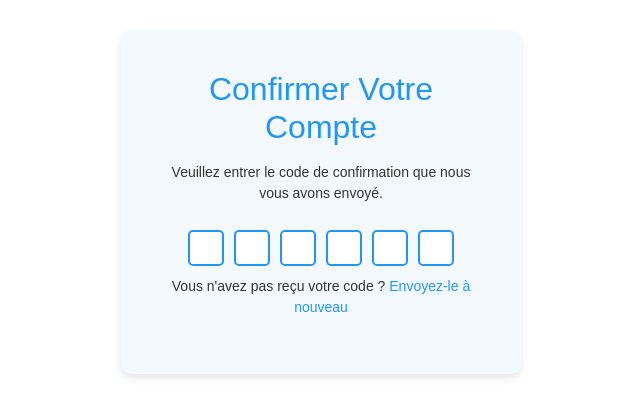
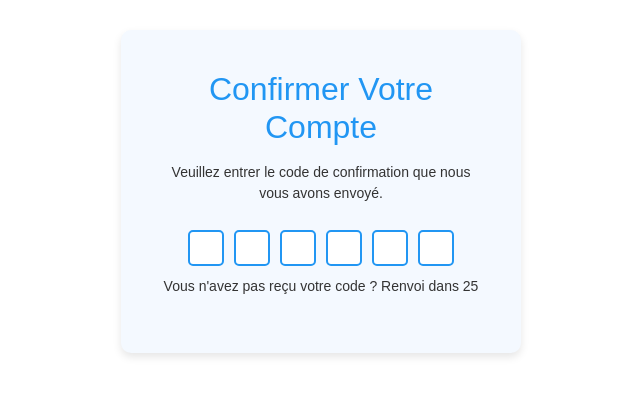
Before and after one commit to delmas007/FRONT-AVANCED-RAG-SPRING-AI, an Angular app: page /verification in a window 1280 px wide. Shown: the top 416 px of the page, without its empty margins (319-959 px from the left). Built offline with nearby package versions, Linux system fonts and the light colour scheme.

Commit message:
confirmation email

```diff
--- a/src/app/app.routes.ts
+++ b/src/app/app.routes.ts
@@ -17,5 +17,5 @@ export const routes: Routes = [
       { path : "rag" , component : RagComponent,canActivate:[AuthorizationGuard]},
     ]},
 
-  { path : "" , redirectTo : "/verification", pathMatch : "full"}
+  { path : "" , redirectTo : "/connexion", pathMatch : "full"}
 ];
--- a/src/app/verify-code/verify-code.component.css
+++ b/src/app/verify-code/verify-code.component.css
@@ -8,6 +8,9 @@
   text-align: center;
   box-shadow: 0 4px 8px rgba(0,0,0,0.1);
   font-family: Arial, sans-serif;
+  display: flex; /* Utilisation de flexbox pour centrer */
+  flex-direction: column; /* Disposition en colonne */
+  justify-content: center; /* Centrage vertical */
 }
 
 h2 {
--- a/src/app/verify-code/verify-code.component.html
+++ b/src/app/verify-code/verify-code.component.html
@@ -4,5 +4,8 @@
   <div class="code-inputs">
     <input *ngFor="let digit of digits; let i = index" type="text" [(ngModel)]="digits[i]" (ngModelChange)="onModelChange($event, i)" maxlength="1" [class.error]="isError">
   </div>
-  <p>Vous n'avez pas reçu votre code ? <a href="#" (click)="resendCode()">Envoyez-le à nouveau</a></p>
+  <p>Vous n'avez pas reçu votre code ?
+    <a href="#" (click)="resendCode()" *ngIf="!resendDisabled">Envoyez-le à nouveau</a>
+    <span *ngIf="resendDisabled">Renvoi dans {{ countdownTimer }}</span>
+  </p>
 </div>
--- a/src/app/verify-code/verify-code.component.ts
+++ b/src/app/verify-code/verify-code.component.ts
@@ -1,4 +1,4 @@
-import { Component } from '@angular/core';
+import {Component, OnInit} from '@angular/core';
 import {HttpClient} from "@angular/common/http";
 import {FormsModule} from "@angular/forms";
 import {NgClass, NgForOf, NgIf} from "@angular/common";
@@ -16,11 +16,30 @@ import {ApiService} from "../service/api.service";
   templateUrl: './verify-code.component.html',
   styleUrl: './verify-code.component.css'
 })
-export class VerifyCodeComponent {
+export class VerifyCodeComponent implements OnInit {
   digits: string[] = new Array(6).fill('');
   isError: boolean = false;
+  resendDisabled: boolean = false;
+  countdownTimer: number = 30; // Temps en secondes
 
   constructor(private apiService: ApiService, private http: HttpClient) {}
+
+  ngOnInit() {
+    // Démarre le compte à rebours dès que le composant est initialisé
+    this.startCountdown();
+  }
+
+  startCountdown() {
+    this.resendDisabled = true; // Désactive le lien de renvoi
+    const interval = setInterval(() => {
+      this.countdownTimer--;
+      if (this.countdownTimer <= 0) {
+        clearInterval(interval);
+        this.resendDisabled = false; // Active à nouveau le lien de renvoi
+        this.countdownTimer = 30; // Réinitialise le compte à rebours
+      }
+    }, 1000); // 1000 ms = 1 seconde
+  }
 
   verifyCode() {
     const code = this.digits.join('');
@@ -57,6 +76,11 @@ export class VerifyCodeComponent {
   }
 
   resendCode() {
+    // Réinitialise le compte à rebours et démarre à nouveau
+    this.countdownTimer = 30;
+    this.startCountdown();
+
+    // Appel à votre service HTTP pour renvoyer le code
     this.http.get('/api/resend-code').subscribe({
       next: (response) => console.log('Code renvoyé avec succès', response),
       error: (error) => console.error('Erreur lors de l\'envoi du code', error)
```
